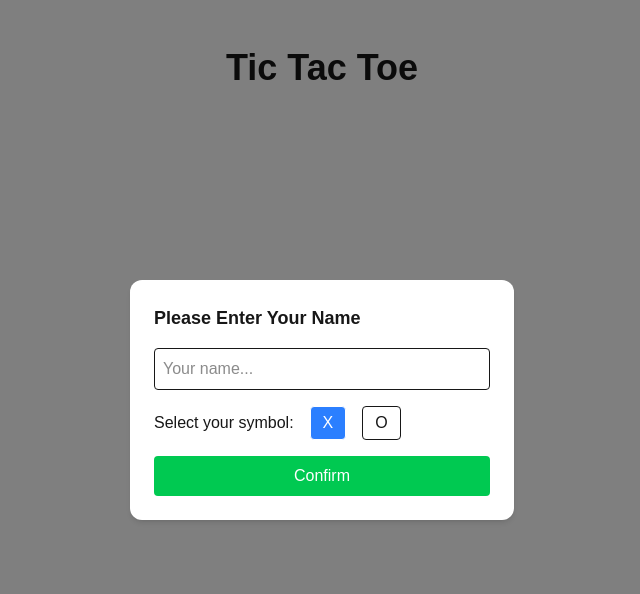
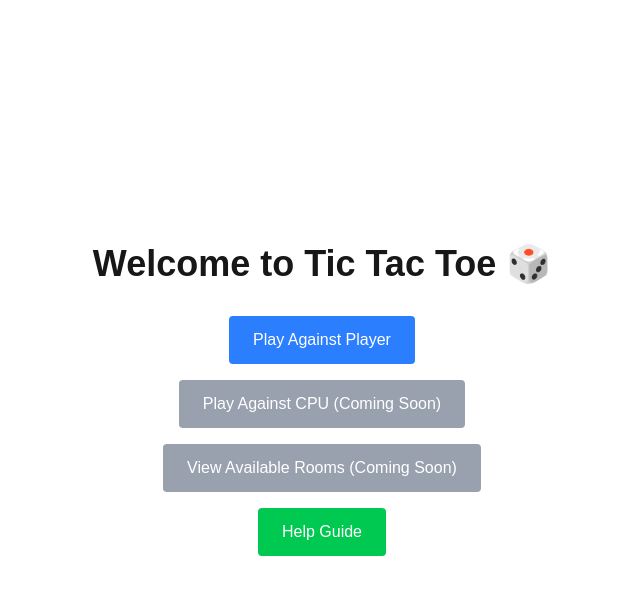
Before and after one commit to Chen-Abudi/tic-tac-toe-realtime, a Next.js app in the folder apps/client/: page / in a window 1280 px wide. Shown: the top 594 px of the page, without its empty margins (318-958 px from the left). Built offline with nearby package versions, Linux system fonts and the light colour scheme.

Commit message:
feat(homepage-gamemode): Add homepage (#13)

```diff
--- a/apps/client/src/app/page.tsx
+++ b/apps/client/src/app/page.tsx
@@ -1,27 +1,103 @@
 "use client";
 
 import { useState } from "react";
+import { useGameStore } from "@client/store/game";
 import RoomForm from "@client/components/RoomForm";
 import GameBoard from "@client/components/GameBoard";
 import { PlayerSetupModal } from "@client/components/modals/PlayerSetupModal";
 
 export default function HomePage() {
+  const { gameFlow, setGameState } = useGameStore();
   const [showModal, setShowModal] = useState(true);
 
-  return (
-    // <main className="min-h-screen p-4 flex flex-col items-center justify-start">
-    <main className="min-h-screen p-4">
-      <h1 className="text-4xl font-bold mt-8 flex justify-center">
-        Tic Tac Toe
-      </h1>
-      {showModal ? (
-        <PlayerSetupModal onConfirm={() => setShowModal(false)} />
-      ) : (
-        <>
-          <RoomForm />
+  const handlePlayerVsPlayer = () => {
+    setGameState({ gameFlow: "SELECT_MODE" });
+  };
+
+  const handleHelp = () => {
+    alert("This will show a help guide soon! 🚀");
+  };
+
+  if (gameFlow === "HOME") {
+    return (
+      <main className="min-h-screen p-4 flex flex-col items-center justify-center space-y-4">
+        <h1 className="text-4xl font-bold mb-8">Welcome to Tic Tac Toe 🎲</h1>
+        <button
+          className="px-6 py-3 bg-blue-500 text-white rounded hover:bg-blue-600"
+          onClick={handlePlayerVsPlayer}
+        >
+          Play Against Player
+        </button>
+        <button
+          className="px-6 py-3 bg-gray-400 text-white rounded cursor-not-allowed"
+          disabled
+        >
+          Play Against CPU (Coming Soon)
+        </button>
+        <button
+          className="px-6 py-3 bg-gray-400 text-white rounded cursor-not-allowed"
+          disabled
+        >
+          View Available Rooms (Coming Soon)
+        </button>
+        <button
+          className="px-6 py-3 bg-green-500 text-white rounded hover:bg-green-600"
+          onClick={handleHelp}
+        >
+          Help Guide
+        </button>
+      </main>
+    );
+  }
+
+  if (gameFlow === "SELECT_MODE") {
+    return (
+      <main className="min-h-screen p-4 flex flex-col items-center justify-start">
+        <RoomForm />
+      </main>
+    );
+  }
+
+  if (gameFlow === "SETUP_ROOM") {
+    return (
+      <>
+        {showModal && (
+          <PlayerSetupModal onConfirm={() => setShowModal(false)} />
+        )}
+        <main className="min-h-screen p-4 flex flex-col items-center justify-start">
           <GameBoard />
-        </>
-      )}
-    </main>
-  );
+        </main>
+      </>
+    );
+  }
+
+  return null;
 }
+
+// "use client";
+
+// import { useState } from "react";
+// import RoomForm from "@client/components/RoomForm";
+// import GameBoard from "@client/components/GameBoard";
+// import { PlayerSetupModal } from "@client/components/modals/PlayerSetupModal";
+
+// export default function HomePage() {
+//   const [showModal, setShowModal] = useState(true);
+
+//   return (
+//     // <main className="min-h-screen p-4 flex flex-col items-center justify-start">
+//     <main className="min-h-screen p-4">
+//       <h1 className="text-4xl font-bold mt-8 flex justify-center">
+//         Tic Tac Toe
+//       </h1>
+//       {showModal ? (
+//         <PlayerSetupModal onConfirm={() => setShowModal(false)} />
+//       ) : (
+//         <>
+//           <RoomForm />
+//           <GameBoard />
+//         </>
+//       )}
+//     </main>
+//   );
+// }
--- a/apps/client/src/components/RoomForm.tsx
+++ b/apps/client/src/components/RoomForm.tsx
@@ -1,65 +1,80 @@
 "use client";
 
-import { useState } from "react";
+import { useEffect, useState } from "react";
 import { useSocket } from "@client/hooks/useSocket";
 import { useGameStore } from "@client/store/game";
 import { Button } from "@tic-tac-toe/ui";
+
+type PlayersInfo = {
+  players: { id: string; name: string; symbol: "X" | "O" }[];
+  currentPlayerId: string;
+};
 
 const RoomForm = () => {
   const [roomId, setRoomId] = useState("");
   const [playerName, setPlayerName] = useState("");
   const [symbol, setSymbol] = useState<"X" | "O">("X");
+
   const socket = useSocket();
   const setGameState = useGameStore((state) => state.setGameState);
+
+  useEffect(() => {
+    if (!socket) return;
+
+    const handlePlayersInfo = (data: PlayersInfo) => {
+      setGameState({ ...data, roomId });
+    };
+
+    const handleError = (err: string) => {
+      alert(err);
+    };
+
+    socket.on("players_info", handlePlayersInfo);
+    socket.on("error", handleError);
+
+    // Cleanup: remove listeners when unmounting
+    return () => {
+      socket.off("players_info", handlePlayersInfo);
+      socket.off("error", handleError);
+    };
+  }, [socket, setGameState, roomId]);
 
   const handleCreateOrJoinRoom = (type: "create" | "join") => {
     if (!roomId.trim() || !playerName.trim()) return;
 
     if (type === "create") {
-      socket.emit("create_room", {
-        roomId,
-        playerName,
-        symbol,
-      });
+      socket.emit("create_room", { roomId, playerName, symbol });
     } else {
-      socket.emit("join_room", {
-        roomId,
-        playerName,
-      });
+      socket.emit("join_room", { roomId, playerName });
     }
 
-    socket.on("players_info", (data) => {
-      setGameState({ ...data, roomId });
-    });
-
-    socket.on("error", (err) => {
-      alert(err);
-    });
+    // Immediately update game state to show the 'setting up' status
+    setGameState({ gameFlow: "SETUP_ROOM" });
   };
 
   return (
     <div className="flex flex-col items-center gap-4 mt-10">
       <input
+        className="border px-4 py-2 rounded w-64"
         type="text"
         value={playerName}
-        onChange={(e) => setPlayerName(e.target.value)}
-        placeholder="Enter your name"
-        className="border px-4 py-2 rounded w-64"
+        onChange={(evt) => setPlayerName(evt.target.value)}
+        placeholder="Please Enter Your Name"
       />
       <input
+        className="border px-4 py-2 rounded w-64"
         type="text"
         value={roomId}
-        onChange={(e) => setRoomId(e.target.value)}
+        onChange={(evt) => setRoomId(evt.target.value)}
         placeholder="Enter room ID"
-        className="border px-4 py-2 rounded w-64"
       />
 
       <div className="flex items-center gap-4">
         <label className="text-sm font-medium">Symbol:</label>
         <select
+          className="px-4 py-2 rounded border"
           value={symbol}
-          onChange={(e) => setSymbol(e.target.value as "X" | "O")}
-          className="px-4 py-2 rounded border"
+          onChange={(evt) => setSymbol(evt.target.value as "X" | "O")}
         >
           <option value="X">X</option>
           <option value="O">O</option>
@@ -68,14 +83,14 @@ const RoomForm = () => {
 
       <div className="flex space-x-2 mt-4">
         <Button
+          className="bg-green-500 text-white px-4 py-2 rounded"
           onClick={() => handleCreateOrJoinRoom("create")}
-          className="bg-green-500 text-white px-4 py-2 rounded"
         >
           Create Room
         </Button>
         <Button
+          className="bg-blue-500 text-white px-4 py-2 rounded"
           onClick={() => handleCreateOrJoinRoom("join")}
-          className="bg-blue-500 text-white px-4 py-2 rounded"
         >
           Join Room
         </Button>
@@ -85,3 +100,93 @@ const RoomForm = () => {
 };
 
 export default RoomForm;
+
+// "use client";
+
+// import { useState } from "react";
+// import { useSocket } from "@client/hooks/useSocket";
+// import { useGameStore } from "@client/store/game";
+// import { Button } from "@tic-tac-toe/ui";
+
+// const RoomForm = () => {
+//   const [roomId, setRoomId] = useState("");
+//   const [playerName, setPlayerName] = useState("");
+//   const [symbol, setSymbol] = useState<"X" | "O">("X");
+//   const socket = useSocket();
+//   const setGameState = useGameStore((state) => state.setGameState);
+
+//   const handleCreateOrJoinRoom = (type: "create" | "join") => {
+//     if (!roomId.trim() || !playerName.trim()) return;
+
+//     if (type === "create") {
+//       socket.emit("create_room", {
+//         roomId,
+//         playerName,
+//         symbol,
+//       });
+//     } else {
+//       socket.emit("join_room", {
+//         roomId,
+//         playerName,
+//       });
+//     }
+
+//     setGameState({ gameFlow: "SETUP_ROOM" });
+
+//     socket.on("players_info", (data) => {
+//       setGameState({ ...data, roomId });
+//     });
+
+//     socket.on("error", (err) => {
+//       alert(err);
+//     });
+//   };
+
+//   return (
+//     <div className="flex flex-col items-center gap-4 mt-10">
+//       <input
+//         type="text"
+//         value={playerName}
+//         onChange={(e) => setPlayerName(e.target.value)}
+//         placeholder="Enter your name"
+//         className="border px-4 py-2 rounded w-64"
+//       />
+//       <input
+//         type="text"
+//         value={roomId}
+//         onChange={(e) => setRoomId(e.target.value)}
+//         placeholder="Enter room ID"
+//         className="border px-4 py-2 rounded w-64"
+//       />
+
+//       <div className="flex items-center gap-4">
+//         <label className="text-sm font-medium">Symbol:</label>
+//         <select
+//           value={symbol}
+//           onChange={(e) => setSymbol(e.target.value as "X" | "O")}
+//           className="px-4 py-2 rounded border"
+//         >
+//           <option value="X">X</option>
+//           <option value="O">O</option>
+//         </select>
+//       </div>
+
+//       <div className="flex space-x-2 mt-4">
+//         <Button
+//           onClick={() => handleCreateOrJoinRoom("create")}
+//           className="bg-green-500 text-white px-4 py-2 rounded"
+//         >
+//           Create Room
+//         </Button>
+//         <Button
+//           onClick={() => handleCreateOrJoinRoom("join")}
+//           className="bg-blue-500 text-white px-4 py-2 rounded"
+//         >
+//           Join Room
+//         </Button>
+//       </div>
+//     </div>
+//   );
+// };
+
+// export default RoomForm;
--- a/apps/client/src/store/game.ts
+++ b/apps/client/src/store/game.ts
@@ -1,4 +1,6 @@
 import { create } from "zustand";
+
+type GameFlow = "HOME" | "SELECT_MODE" | "SETUP_ROOM" | "IN_GAME";
 
 type GameState = {
   roomId: string;
@@ -9,11 +11,11 @@ type GameState = {
   opponentName: string;
   playerSymbol: "X" | "O" | "";
   opponentSymbol: "X" | "O" | "";
+  gameFlow: GameFlow;
 };
 
 type GameStore = GameState & {
   setGameState: (state: Partial<GameState>) => void;
-  // gameOverMessage: string | null;
   setGameOverState: (message: string | null) => void;
   resetGame: () => void;
 };
@@ -31,6 +33,7 @@ export const useGameStore = create<GameStore>((set) => ({
   opponentName: "",
   playerSymbol: "",
   opponentSymbol: "",
+  gameFlow: "HOME",
   setGameState: (state) => set((prev) => ({ ...prev, ...state })),
   setGameOverState: (message) => set(() => ({ gameOverMessage: message })),
   resetGame: () =>
@@ -47,5 +50,58 @@ export const useGameStore = create<GameStore>((set) => ({
       opponentName: state.opponentName,
       playerSymbol: state.playerSymbol,
       opponentSymbol: state.opponentSymbol,
+      gameFlow: "HOME",
     })),
 }));
+
+// import { create } from "zustand";
+
+// type GameState = {
+//   roomId: string;
+//   board: string[][];
+//   currentPlayer: string;
+//   gameOverMessage: string | null;
+//   playerName: string;
+//   opponentName: string;
+//   playerSymbol: "X" | "O" | "";
+//   opponentSymbol: "X" | "O" | "";
+// };
+
+// type GameStore = GameState & {
+//   setGameState: (state: Partial<GameState>) => void;
+//   // gameOverMessage: string | null;
+//   setGameOverState: (message: string | null) => void;
+//   resetGame: () => void;
+// };
+
+// export const useGameStore = create<GameStore>((set) => ({
+//   roomId: "",
+//   board: [
+//     ["", "", ""],
+//     ["", "", ""],
+//     ["", "", ""],
+//   ],
+//   currentPlayer: "",
+//   gameOverMessage: null,
+//   playerName: "",
+//   opponentName: "",
+//   playerSymbol: "",
+//   opponentSymbol: "",
+//   setGameState: (state) => set((prev) => ({ ...prev, ...state })),
+//   setGameOverState: (message) => set(() => ({ gameOverMessage: message })),
+//   resetGame: () =>
+//     set((state) => ({
+//       board: [
+//         ["", "", ""],
+//         ["", "", ""],
+//         ["", "", ""],
+//       ],
+//       currentPlayer: "",
+//       gameOverMessage: null,
+//       roomId: state.roomId,
+//       playerName: state.playerName,
+//       opponentName: state.opponentName,
+//       playerSymbol: state.playerSymbol,
+//       opponentSymbol: state.opponentSymbol,
+//     })),
+// }));
```
